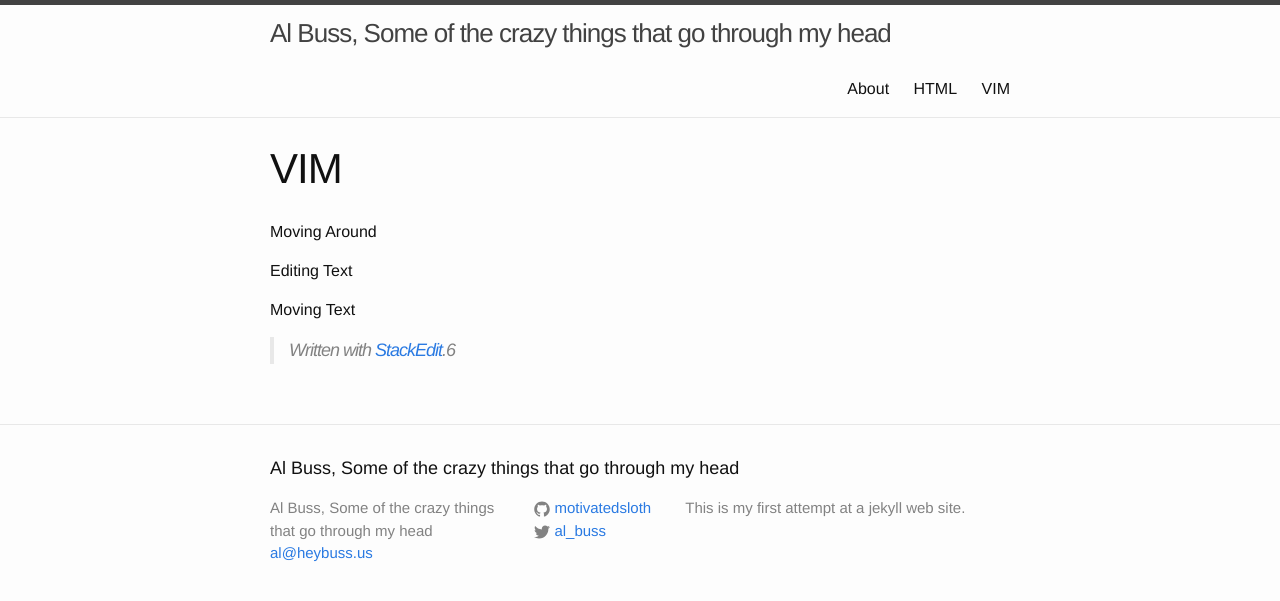
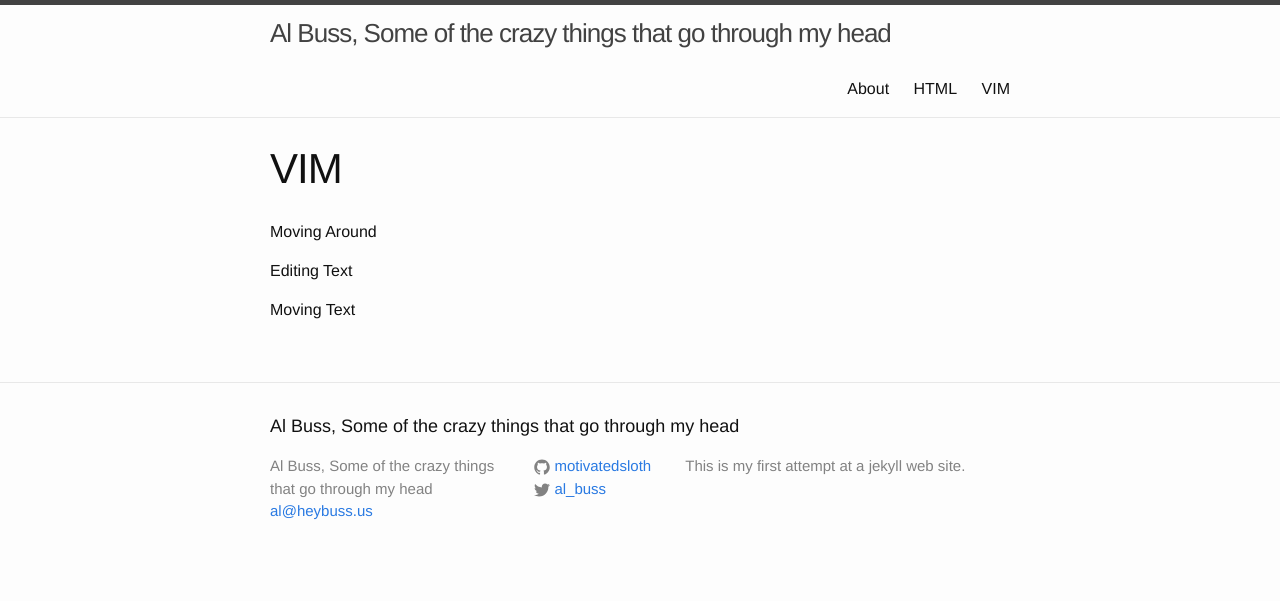
Before and after one commit to motivatedsloth/motivatedsloth.github.io, a Jekyll site: the page built from vim/index.md, in a window 1280 px wide. Shown: the top 601 px of the page. Built offline with Jekyll 4.4.1, drawn with Linux system fonts in a browser that asks for light colours.

Commit message:
Published with https://stackedit.io/

```diff
--- a/vim/index.md
+++ b/vim/index.md
@@ -7,6 +7,3 @@ Moving Around
 Editing Text
 
 Moving Text
-
-
-> Written with [StackEdit](https://stackedit.io/).6
```
